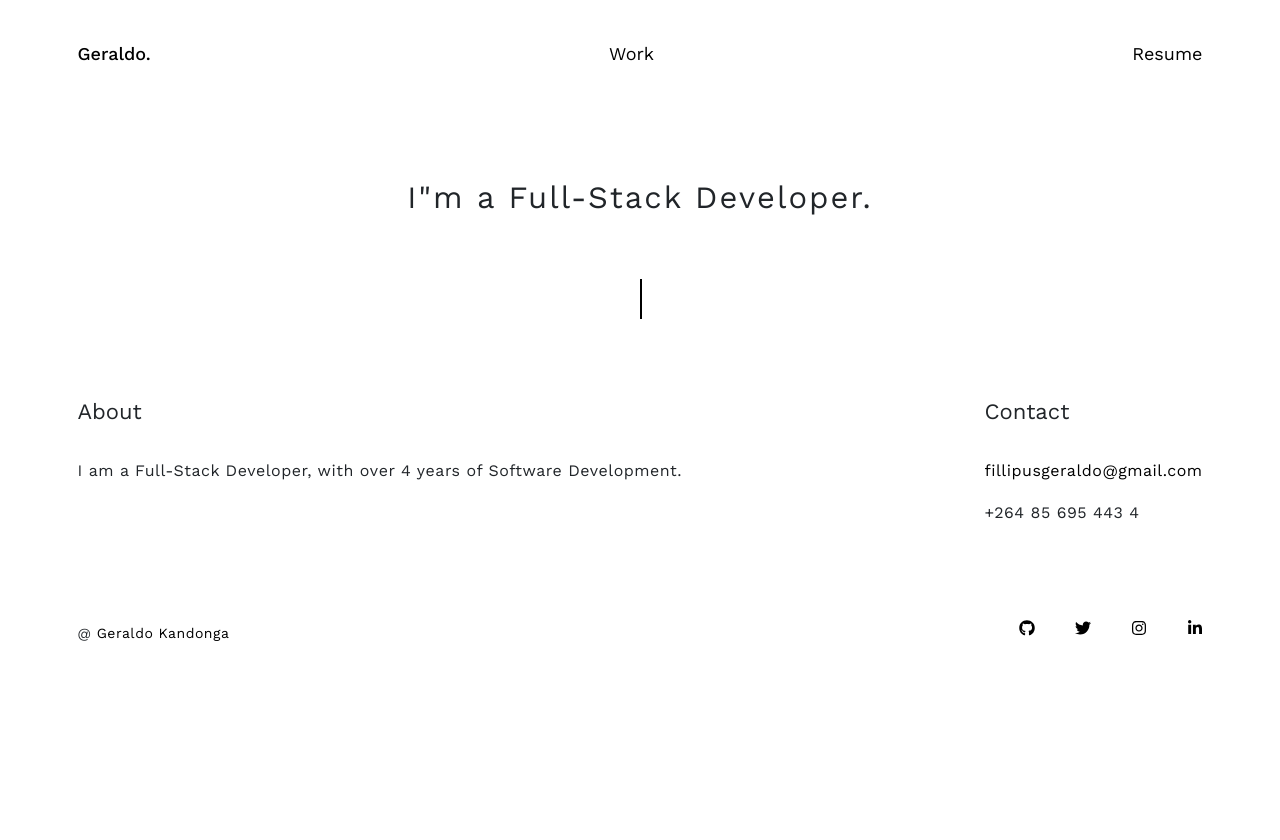
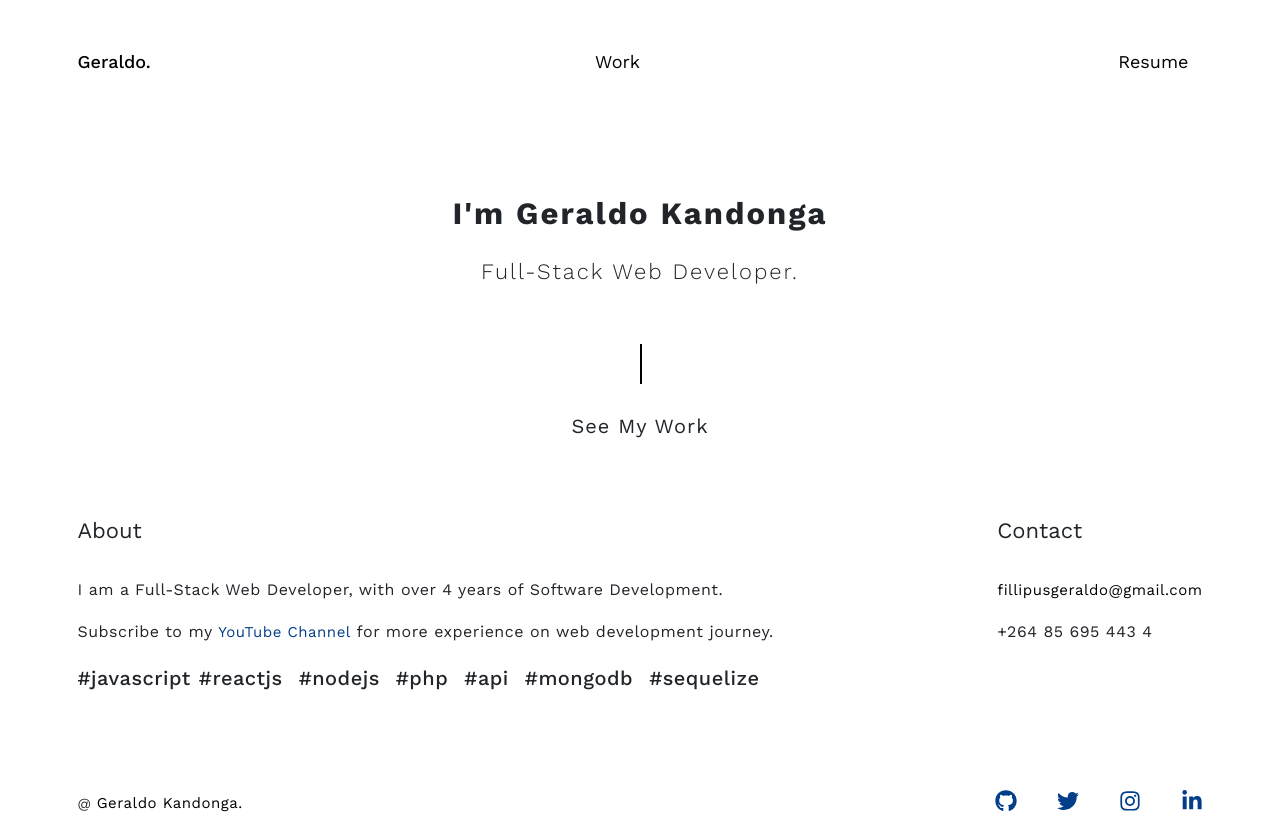
Before and after one commit to geraldokandonga/geraldokandonga, a React (Create React App) app: page / in a window 1280 px wide. Built offline with nearby package versions, Linux system fonts and the light colour scheme.

Commit message:
few edits

```diff
--- a/public/index.html
+++ b/public/index.html
@@ -5,7 +5,6 @@
   <meta charset="utf-8" />
   <link rel="icon" href="%PUBLIC_URL%/favicon.ico" />
   <meta name="viewport" content="width=device-width, initial-scale=1" />
-  <meta name="theme-color" content="#000000" />
   <meta name="description" content="Geraldo Kandonga, Web Developer, Software Developer" />
   <link rel="apple-touch-icon" href="%PUBLIC_URL%/logo192.png" />
   <link rel="manifest" href="%PUBLIC_URL%/manifest.json" />
@@ -14,7 +13,7 @@
   <link
     href="https://fonts.googleapis.com/css2?family=Lato:wght@100;400;700&family=Work+Sans:wght@100;300;400;500;600;700&display=swap"
     rel="stylesheet">
-  <title>Geraldo Kandonga</title>
+  <title>Geraldo Kandonga - Full-Stack Web Developer </title>
 </head>
 
 <body>
--- a/src/App.js
+++ b/src/App.js
@@ -18,7 +18,7 @@ function App() {
     <HashRouter basename="/">
       <GlobalStyle />
       <Navbar toggle={toggle} />
-      <Header />
+      <Header toggle={toggle} />
       <Portfolio isOpen={isOpen} toggle={toggle} />
       <Footer />
     </HashRouter>
--- a/src/components/Footer/FooterElements.js
+++ b/src/components/Footer/FooterElements.js
@@ -8,10 +8,6 @@ export const FooterContainer = styled.footer`
     font-size: 22px;
     margin-top: 0px;
     margin-bottom: 30px;
-  }
-
-  & a {
-    color: black;
   }
 `;
 
@@ -122,17 +118,17 @@ export const FooterLink = styled(Link)`
 `;
 
 export const GithubIcon = styled(FaGithub)`
-  font-size: 16px;
+  font-size: 22px;
 `;
 
 export const InstagramIcon = styled(FaInstagram)`
-  font-size: 16px;
+  font-size: 22px;
 `;
 
 export const TwitterIcon = styled(FaTwitter)`
-  font-size: 16px;
+  font-size: 22px;
 `;
 
 export const LinkedInIcon = styled(FaLinkedinIn)`
-  font-size: 16px;
+  font-size: 22px;
 `;
--- a/src/components/Footer/index.js
+++ b/src/components/Footer/index.js
@@ -23,14 +23,39 @@ const Footer = () => {
           <FooterAboutContainer className="animated fadeIn">
             <h3>About</h3>
             <p className="about-text">
-              I am a Full-Stack Developer, with over 4 years of Software
+              I am a Full-Stack Web Developer, with over 4 years of Software
               Development.
+            </p>
+            <p className="about-text">
+              Subscribe to my{" "}
+              <a
+                href={config.youtube}
+                target="_blank"
+                rel="noreferrer"
+                title="YouTube"
+              >
+                YouTube Channel
+              </a>{" "}
+              for more experience on web development journey.
+            </p>
+            <p className="hashtag-group">
+              <span className="hashtag">#javascript</span>
+              <span className="hashtag">#reactjs</span>
+              <span className="hashtag">#nodejs</span>
+              <span className="hashtag">#php</span>
+              <span className="hashtag">#api</span>
+              <span className="hashtag">#mongodb</span>
+              <span className="hashtag">#sequelize</span>
             </p>
           </FooterAboutContainer>
           <FooterContactContainer className="animated fadeIn">
             <h3>Contact</h3>
             <p>
-              <a href="mailto:fillipusgeraldo@gmail.com" title="Contact me">
+              <a
+                href="mailto:fillipusgeraldo@gmail.com"
+                title="Contact me"
+                className="color-black"
+              >
                 fillipusgeraldo@gmail.com
               </a>
             </p>
@@ -39,7 +64,7 @@ const Footer = () => {
         </FooterSection>
         <BottomFooter className="animated fadeIn">
           <p>
-            @ <FooterLink to={"/"}>Geraldo Kandonga</FooterLink>
+            @ <FooterLink to={"/"}>Geraldo Kandonga.</FooterLink>
           </p>
           <ul>
             <li>
@@ -47,7 +72,7 @@ const Footer = () => {
                 href={config.github}
                 target="_blank"
                 rel="noreferrer"
-                title="Visit my Github profile"
+                title="Github"
               >
                 <GithubIcon />
               </a>
@@ -57,7 +82,7 @@ const Footer = () => {
                 href={config.twitter}
                 target="_blank"
                 rel="noreferrer"
-                title="Visit my Twitter profile"
+                title="Twitter"
               >
                 <TwitterIcon />
               </a>
@@ -67,7 +92,7 @@ const Footer = () => {
                 href={config.instagram}
                 target="_blank"
                 rel="noreferrer"
-                title="Visit my Instagram profile"
+                title="Instagram"
               >
                 <InstagramIcon />
               </a>
@@ -77,7 +102,7 @@ const Footer = () => {
                 href={config.linkedin}
                 target="_blank"
                 rel="noreferrer"
-                title="Visit my LinkedIn profile"
+                title="LinkedIn"
               >
                 <LinkedInIcon />
               </a>
--- a/src/components/Header/HeaderElements.js
+++ b/src/components/Header/HeaderElements.js
@@ -29,5 +29,6 @@ export const HeaderWorkLine = styled.div`
     font-size: 20px;
     text-align: center;
     letter-spacing: 1px;
+    cursor: pointer;
   }
 `;
--- a/src/components/Header/index.js
+++ b/src/components/Header/index.js
@@ -5,14 +5,16 @@ import {
   HeaderWorkLine,
 } from "./HeaderElements";
 
-const Header = () => {
+const Header = ({ toggle }) => {
   return (
     <HeaderContainer>
       <HeaderHeading className="animated fadeIn">
-        <h1>I"m a Full-Stack Developer.</h1>
+        <h1>I'm Geraldo Kandonga</h1>
+        <h3 className="subtitle">Full-Stack Web Developer.</h3>
       </HeaderHeading>
       <HeaderWorkLine className="animated fadeIn">
         <div className="vertical-line"></div>
+        <h4 onClick={toggle}>See My Work</h4>
       </HeaderWorkLine>
     </HeaderContainer>
   );
--- a/src/components/Navbar/index.js
+++ b/src/components/Navbar/index.js
@@ -8,7 +8,7 @@ import {
   NavLink,
 } from "./NavbarElements";
 
-import Resume from "../../assets/resume.pdf";
+import Resume from "../../assets/Geraldo_Kandonga_Resume.pdf";
 
 const Navbar = ({ toggle }) => {
   return (
@@ -17,12 +17,20 @@ const Navbar = ({ toggle }) => {
         <Logo>Geraldo.</Logo>
         <CenterNav>
           <li>
-            <NavLink onClick={toggle}>Work</NavLink>
+            <NavLink className="nav-link" onClick={toggle}>
+              Work
+            </NavLink>
           </li>
         </CenterNav>
         <SideNav>
           <li>
-            <a href={Resume} download="Resume" target="_blank" rel="noreferrer">
+            <a
+              className="nav-link"
+              href={Resume}
+              download="Geraldo Kandonga Resume"
+              target="_blank"
+              rel="noreferrer"
+            >
               Resume
             </a>
           </li>
--- a/src/config.js
+++ b/src/config.js
@@ -6,6 +6,7 @@ let config = {
     github: "https://github.com/geraldokandonga",
     instagram: "https://instagram.com/boom.skills",
     linkedin: "https://linkedin.com/in/geraldokandonga",
+    youtube: "https://www.youtube.com/channel/UC-qbaTebVMdtJpTSm6GKVdw",
   },
 };
 
--- a/src/data/index.js
+++ b/src/data/index.js
@@ -48,7 +48,7 @@ export const projects = [
     link: "https://upm.org.na",
     thumbnail: UPMImage,
     description:
-      "Developed in 2022, Designed and develop with the following technologies: Back-end: PHP, Laravel, Database: MYSQL, UI: ReactJs",
+      "United People's Movement is a political party based in Namibia. They asked me to create for them a website with rich features to help manage their members and also allow members to sign up online. The website was developed in 2022, Designed and developed with the following technologies: Back-end: PHP, Laravel, Database: MYSQL, UI: ReactJs",
   },
 
   {
--- a/src/globalStyles.js
+++ b/src/globalStyles.js
@@ -46,8 +46,8 @@ body {
 }
 
 a {
+    color: inherit;
     text-decoration: none;
-    color: inherit;
     background-color: transparent;
     -webkit-text-decoration-skip: objects;
 }
@@ -81,6 +81,7 @@ h1, h2, h3, h4, h5, h6 {
 
 h1 {
     font-size: 31px;
+    font-weight: 700;
     text-align: center;
     line-height: 2;
     letter-spacing: 2px;
@@ -101,6 +102,18 @@ footer p {
   line-height: 2
 }
 
+footer a {
+  font-size: 1.5rem;
+  text-decoration: none;
+  transition: 0.2s ease-in-out;
+  padding: 1rem 0;
+  color: #023e8a;
+  cursor: pointer;
+  &:hover {
+    color: #e31837;
+  }
+}
+
 footer p.about-text{
   width: 90%
 }
@@ -109,6 +122,33 @@ footer ul li {
     list-style-type: none;
     display: inline-block;
     margin-left: 40px;
+}
+
+.color-black{
+  color: black !important;
+}
+
+.hashtag-group{
+ display: flex;
+ flex-wrap: wrap;
+}
+
+.hashtag-group .hashtag:not(:first-child){
+ margin: 0 .8rem;
+}
+
+
+.hashtag-group .hashtag{
+  font-size: 20px;
+  font-weight: 500;
+
+  @media only screen and (max-width: 560px) {
+    font-size: 18px;
+    margin: .5rem .8rem !important;
+  }
+  @media only screen and (max-width: 1010px) {
+    margin: .8rem !important;
+  }
 }
 
 .animated{
@@ -138,6 +178,35 @@ footer ul li {
   border-left: 2px solid black;
 }
 
+.nav-link{
+  padding: 8px 14px;
+  transition: all 0.s ease-in-out;
+
+  &:hover {
+    background-color: black;
+    color: white;
+  }
+}
+
+h3.subtitle {
+    font-size: 22px;
+    font-weight: 300;
+    text-align: center;
+    line-height: 2;
+    letter-spacing: 2px;
+}
+
+@media only screen and (max-width: 560px) {
+  h3.subtitle {
+    font-size: 18px;
+  }
+}
+@media only screen and (max-width: 1010px) {
+  h3.subtitle {
+    font-size: 20px;
+  }
+}
+
 @keyframes fadeIn {
   0% {opacity: 0;}
   100% {opacity: 1;}
```
Also changed, not shown: src/components/Blog/BlogElements.js (added, +8 -0 lines), src/components/Blog/index.js (added), 2 other files (tests, documents, lock files or other folders).
